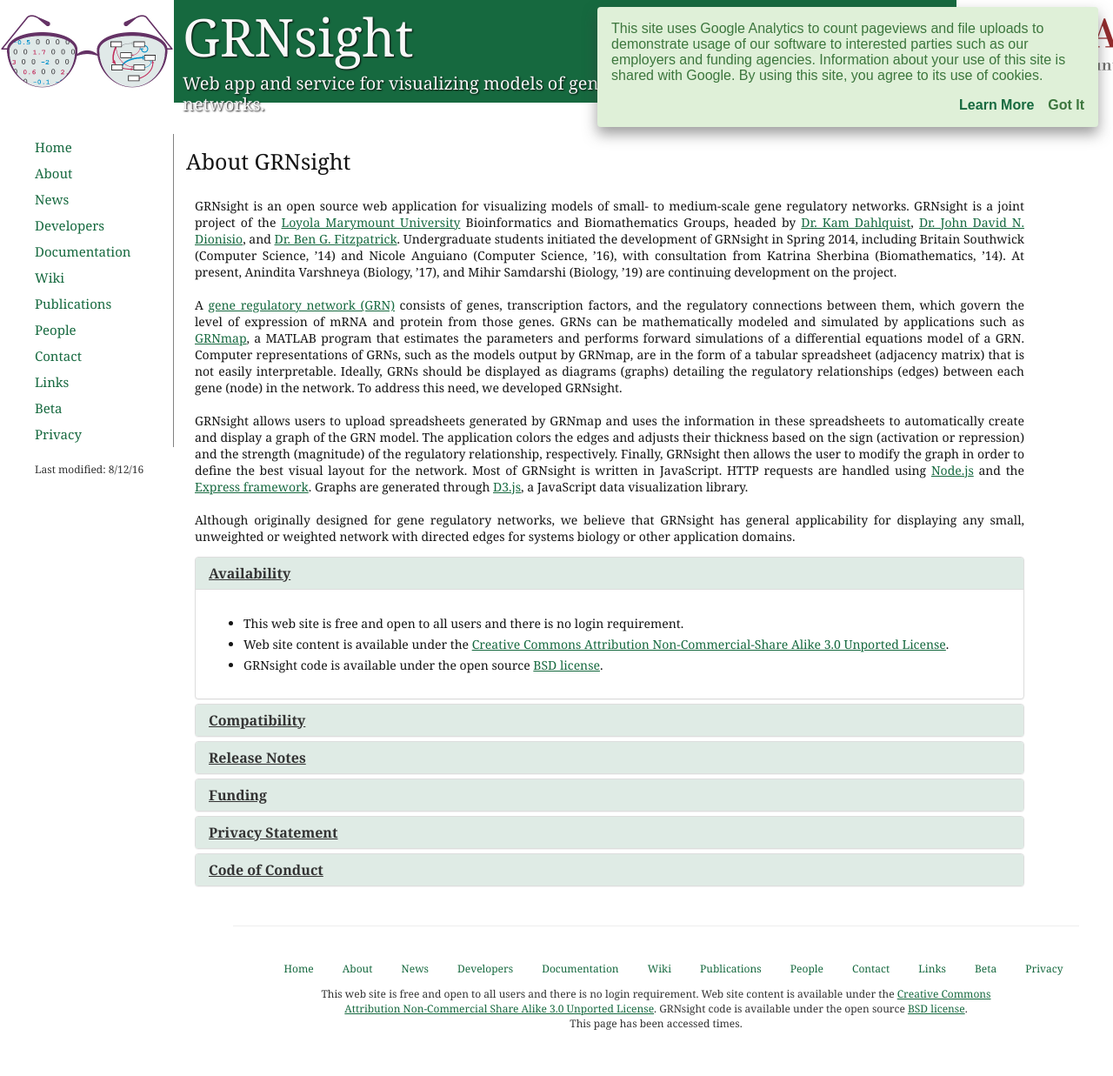
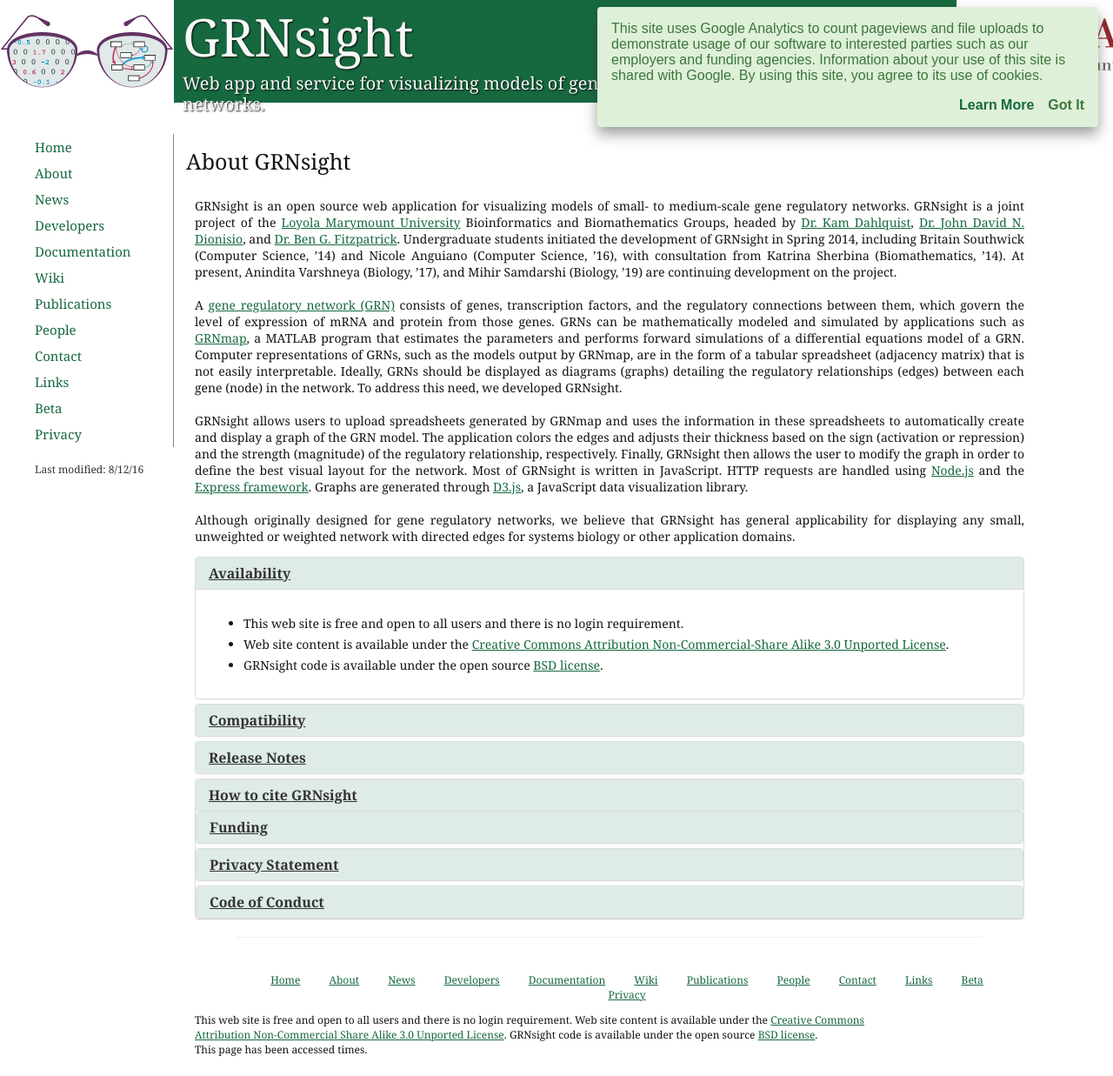
Before and after one commit to dondi/GRNsight, a Jekyll site: the page built from about.html, in a window 1280 px wide. Shown: the whole page at 87% size. Built offline with Jekyll 4.4.1, drawn with Linux system fonts in a browser that asks for light colours; nearby versions of some CDN libraries; before the commit the page ends 1202 px from its top, so only the background shows below that.

Commit message:
adding 'How to Cite GRNsight' page

```diff
--- a/about.html
+++ b/about.html
@@ -358,6 +358,29 @@
                         <div class="panel-heading">
                             <p class="panel-title aboutHeaders">
                                 <a data-toggle="collapse" href="#fundingContent">
+                                    How to cite GRNsight
+                                </a>
+                            </p>
+                        </div>
+
+                        <div id="fundingContent" class="panel-collapse collapse">
+                            <div class="panel-body">
+                              <div>
+                                If you use GRNsight in your work, please cite:
+                              </div>
+                              <div style="margin-left: 30px;">
+                                Dahlquist, K.D., Dionisio, J.D.N., Fitzpatrick, B.G., Anguiano, N.A., Varshneya, A., Southwick, B.J., Samdarshi, M. (2016) GRNsight: a web application and service for visualizing models of small- to medium-scale gene regulatory networks. PeerJ Computer Science 2:e85. [https://doi.org/10.7717/peerj-cs.85](DOI: 10.7717/peerj-cs.85).
+                              </div>
+                              <div>
+                                As we do releases, we will provide additional DOI numbers for the new releases.
+                              </div>
+                        </div>
+                    </div>
+
+                    <div class="panel panel-default">
+                        <div class="panel-heading">
+                            <p class="panel-title aboutHeaders">
+                                <a data-toggle="collapse" href="#fundingContent">
                                     Funding
                                 </a>
                             </p>
```
